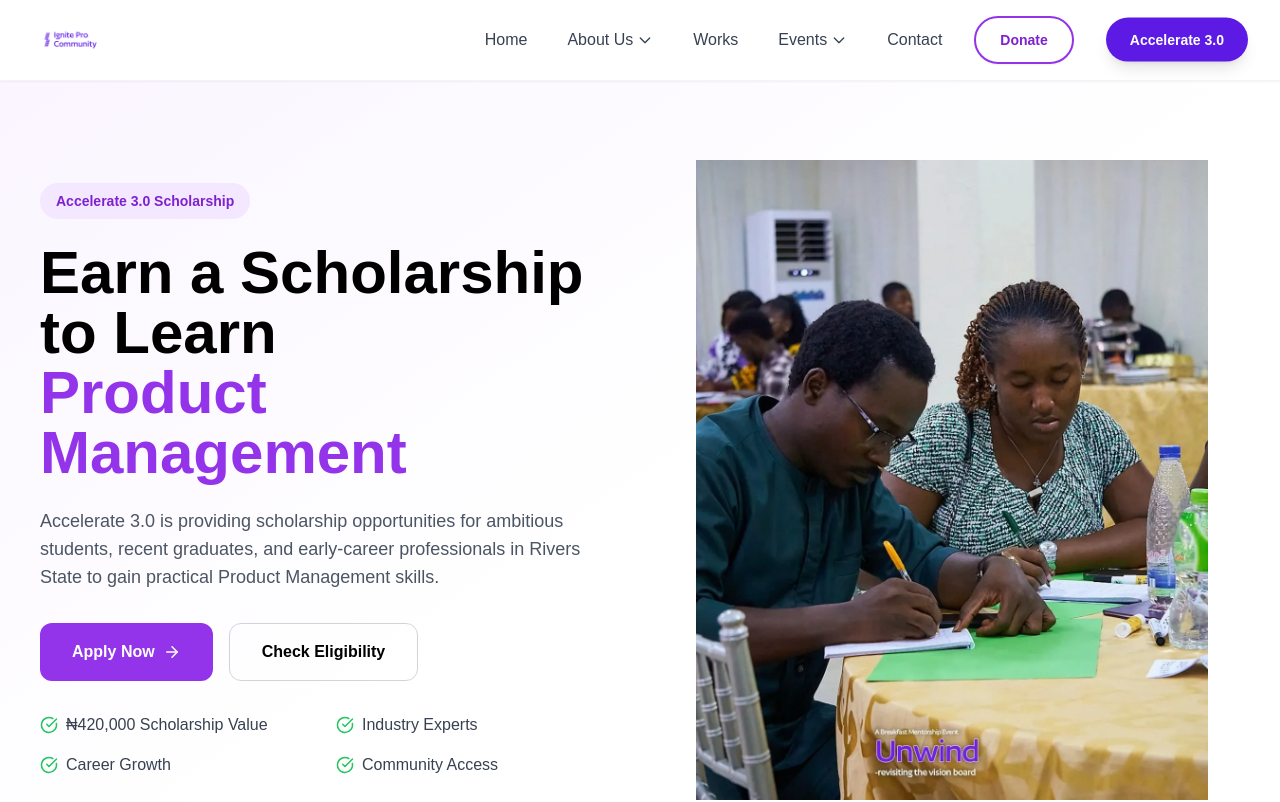
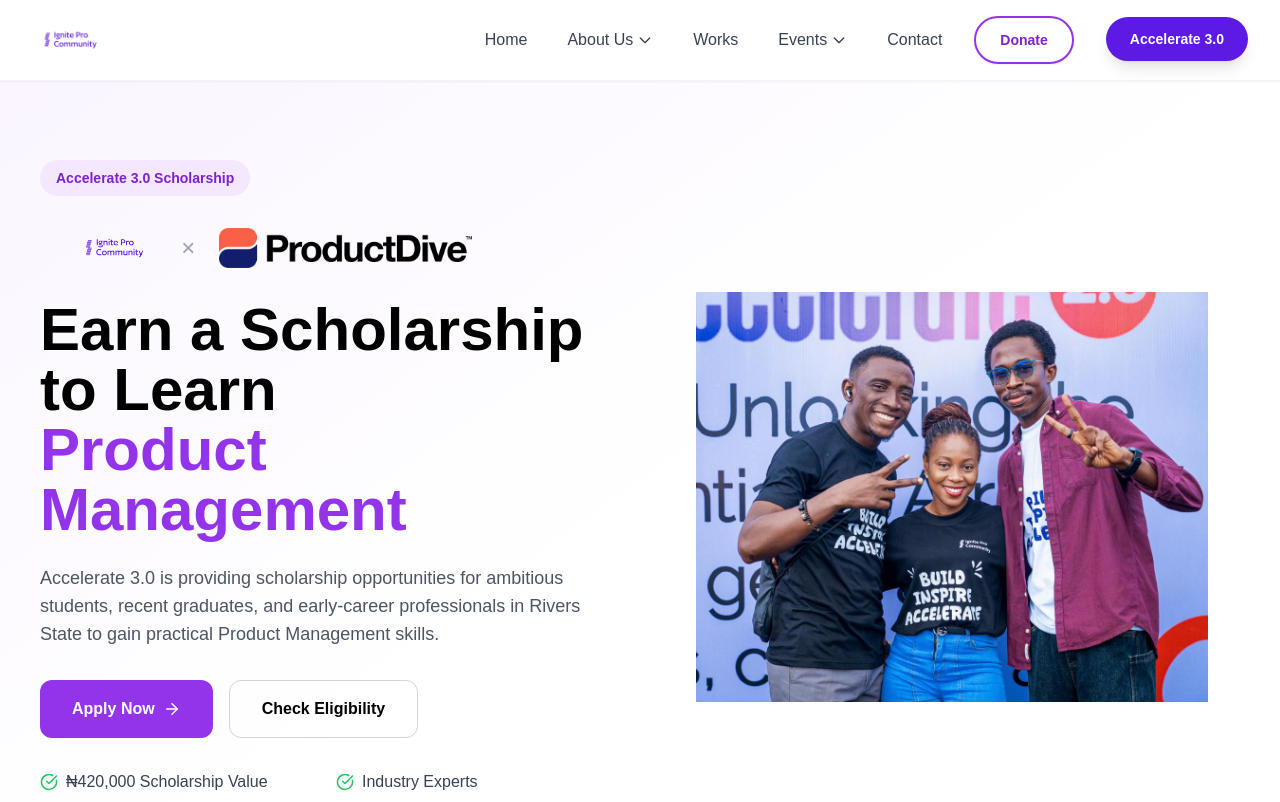
Before and after one commit to ifeday1/ignitepro, a React (Create React App) app: page /accelerate3.0/scholarship in a window 1280 px wide. Shown: the top 802 px of the page. Built offline with nearby package versions, Linux system fonts and the light colour scheme.

Commit message:
productdive

```diff
--- a/src/pages/ScholarshipPage.jsx
+++ b/src/pages/ScholarshipPage.jsx
@@ -7,7 +7,9 @@
   MapPin,
   Users,
 } from 'lucide-react';
-import SH from '../assets/35.jpg';
+import SH from '../assets/SCimg.jpeg';
+import Logo from '../assets/logo.png';
+import ProductDiveLogo from '../assets/PD.png';
 
 const ScholarshipPage = () => {
   const applyLink =
@@ -24,7 +26,27 @@
                 Accelerate 3.0 Scholarship
               </span>
 
-              <h1 className='mt-6 text-5xl md:text-6xl font-bold leading-tight'>
+              <div className='flex flex-wrap items-center gap-6 mb-8 mt m-8'>
+                <div className='flex items-center gap-3'>
+                  <img
+                    src={Logo}
+                    alt='Ignite Pro Community'
+                    className='h-10 object-contain'
+                  />
+                </div>
+
+                <div className='text-2xl text-gray-400'>×</div>
+
+                <div className='flex items-center gap-3'>
+                  <img
+                    src={ProductDiveLogo}
+                    alt='ProductDive'
+                    className='h-10 object-contain'
+                  />
+                </div>
+              </div>
+
+              <h1 className=' text-5xl md:text-6xl font-bold leading-tight'>
                 Earn a Scholarship to Learn
                 <span className='text-purple-600 block'>
                   Product Management
```
Also changed, not shown: src/assets/PD.png (added), src/assets/SCimg.jpeg (added).
